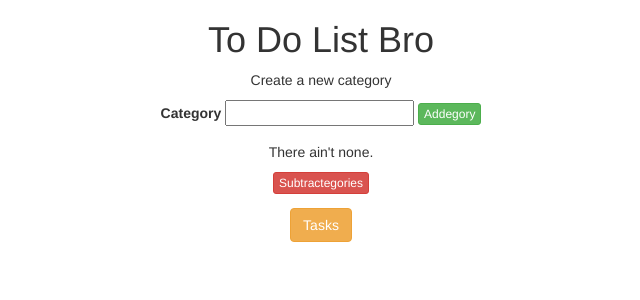
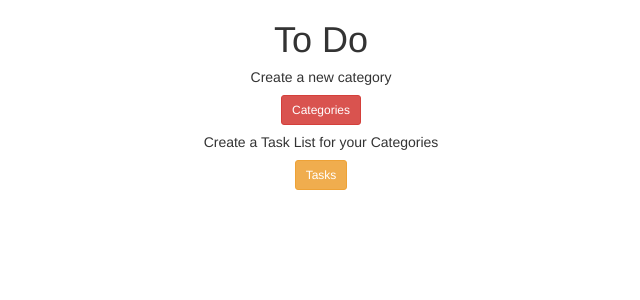
Before and after one commit to k-giardchase/to_do_list_manytomany, a PHP site: template views/index.twig in a window 1280 px wide. Shown: the top 300 px of the page, without its empty margins (319-959 px from the left). Run offline with PHP 8.4, Linux system fonts and the light colour scheme; the template is opened without the code that fills it, so the values that code supplies are empty; some libraries are stand-ins or nearby versions.

Commit message:
add delete tasks, categories, relates tasks to categories

```diff
--- a/views/index.twig
+++ b/views/index.twig
@@ -5,32 +5,22 @@
     </head>
     <body>
         <center>
-        <h1>To Do List Bro</h1>
-        <p>Create a new category</p>
+        <h1>To Do</h1>
+        <h5>Create a new category</h5>
 
-        <form action="/categories" method="post">
-            <label for="name">Category</label>
-            <input id="name" name="name" type="text">
-
-            <button type="submit" class="btn btn-success btn-xs">Addegory</button>
-        </form>
 
         {% if categories is not empty %}
-            <p>Here are all your categories:</p>
                 {% for category in categories %}
                     <p><a href="/categories/{{ category.getId }}">{{ category.getName }}</a></p>
                 {% endfor %}
             {% else %}
-                <p>There ain't none.</p>
         {% endif %}
 
 
-        <form action="/delete_categories" method="post">
-            <button type="submit" class=" btn btn-danger btn-xs">Subtractegories</button>
-        </form>
+        <a href='/categories'><button type='submit' class='btn btn-danger btn-sm'>Categories</button></a>
 
-
-            <a href='/tasks'><button type='submit' class='btn btn-warning'>Tasks</button></a>
+        <h5> Create a Task List for your Categories </h5>
+            <a href='/tasks'><button type='submit' class='btn btn-warning btn-sm'>Tasks</button></a>
 
         </center>
     </body>
--- a/views/tasks.twig
+++ b/views/tasks.twig
@@ -23,9 +23,9 @@
             <button type='submit' class='btn btn-success btn-xs'>Add Task</button>
         </form>
         <form action='/delete_tasks' method='post'>
-            <button type='submit' class="btn btn-danger btn-sm">delete</button>
+            <button type='submit' class="btn btn-default btn-sm">Delete Tasks</button>
         </form>
-        <p><a href='/'>Home</a></p>
+        <p><button type='submit' class='btn btn-default btn-sm'><a href='/'>Home</a></button></p>
 
     </center></body>
 </html>
```
Also changed, not shown: views/categories.twig (+7 -6 lines), views/category.twig (+6 -7 lines), views/task.twig (+4 -4 lines).
